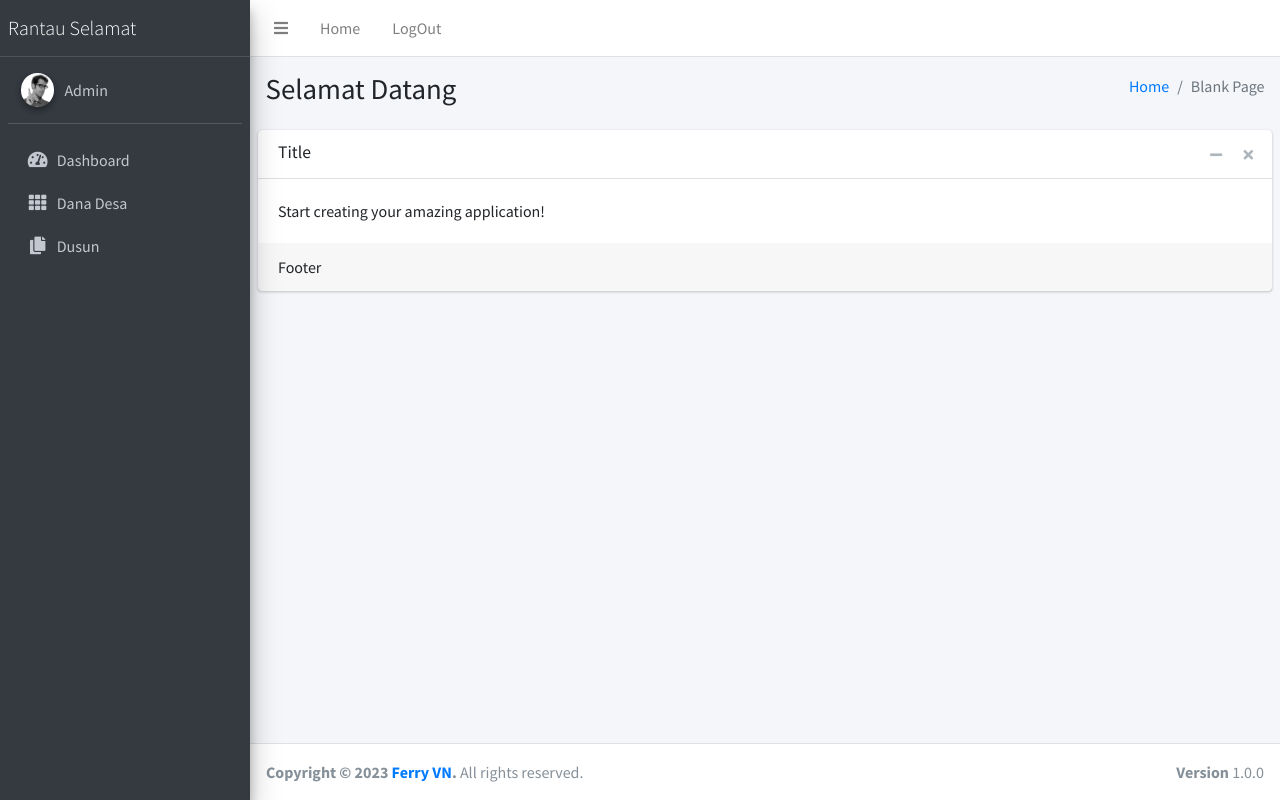
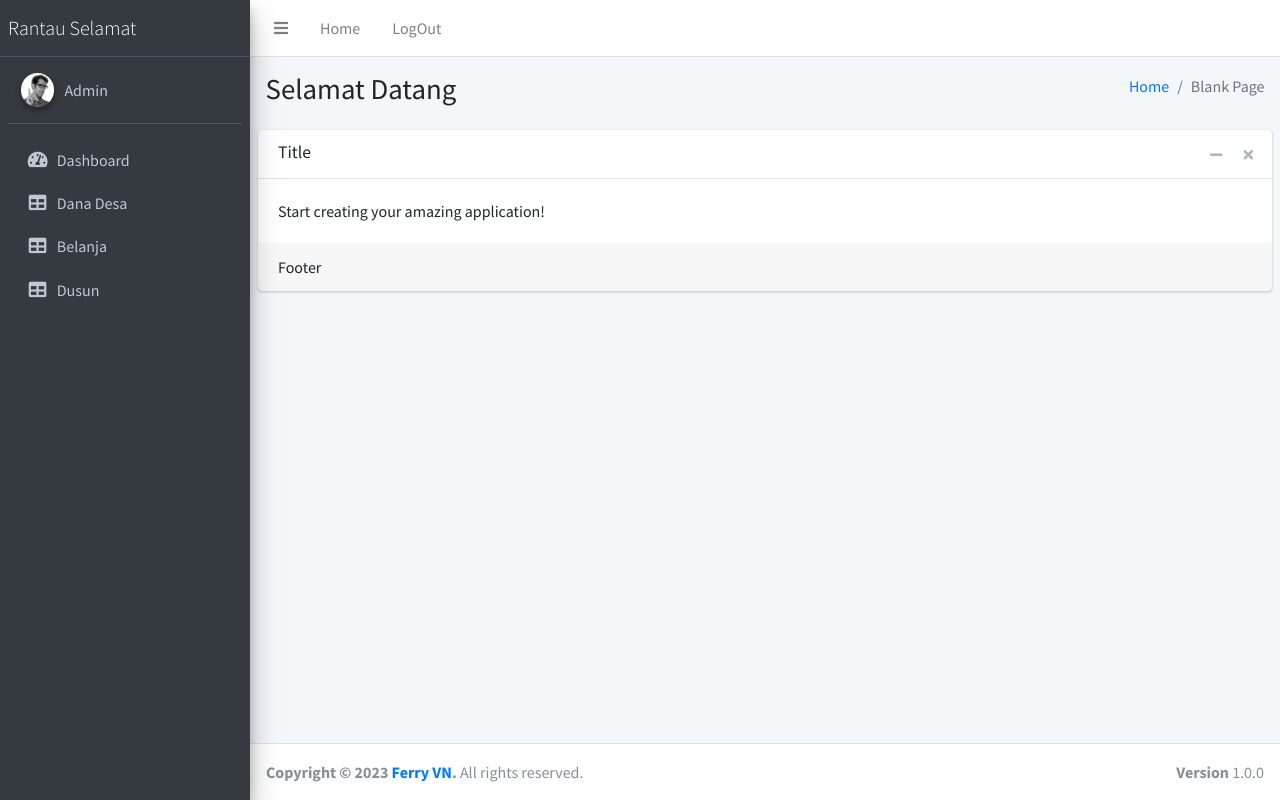
Before and after one commit to Ferryvn/feryfinal, a PHP site: page /index.php in a window 1280 px wide. Run offline with PHP 8.4, Linux system fonts and the light colour scheme; the visitor is signed in with stand-in values (Sample User, id 1); some libraries are stand-ins or nearby versions.

Commit message:
Update sidebar.php

```diff
--- a/sidebar.php
+++ b/sidebar.php
@@ -30,15 +30,23 @@
             </a>
           <li class="nav-item">
             <a href="dana_desa.php" class="nav-link">
-              <i class="nav-icon fas fa-th"></i>
+              <i class="nav-icon fas fa-table"></i>
               <p>
                 Dana Desa
               </p>
             </a>
           </li>
           <li class="nav-item">
+            <a href="belanja.php" class="nav-link">
+              <i class="nav-icon fas fa-table"></i>
+              <p>
+                Belanja
+              </p>
+            </a>
+          </li>
+          <li class="nav-item">
             <a href="dusun.php" class="nav-link">
-              <i class="nav-icon fas fa-copy"></i>
+              <i class="nav-icon fas fa-table"></i>
               <p>
                 Dusun
               </p>
```
